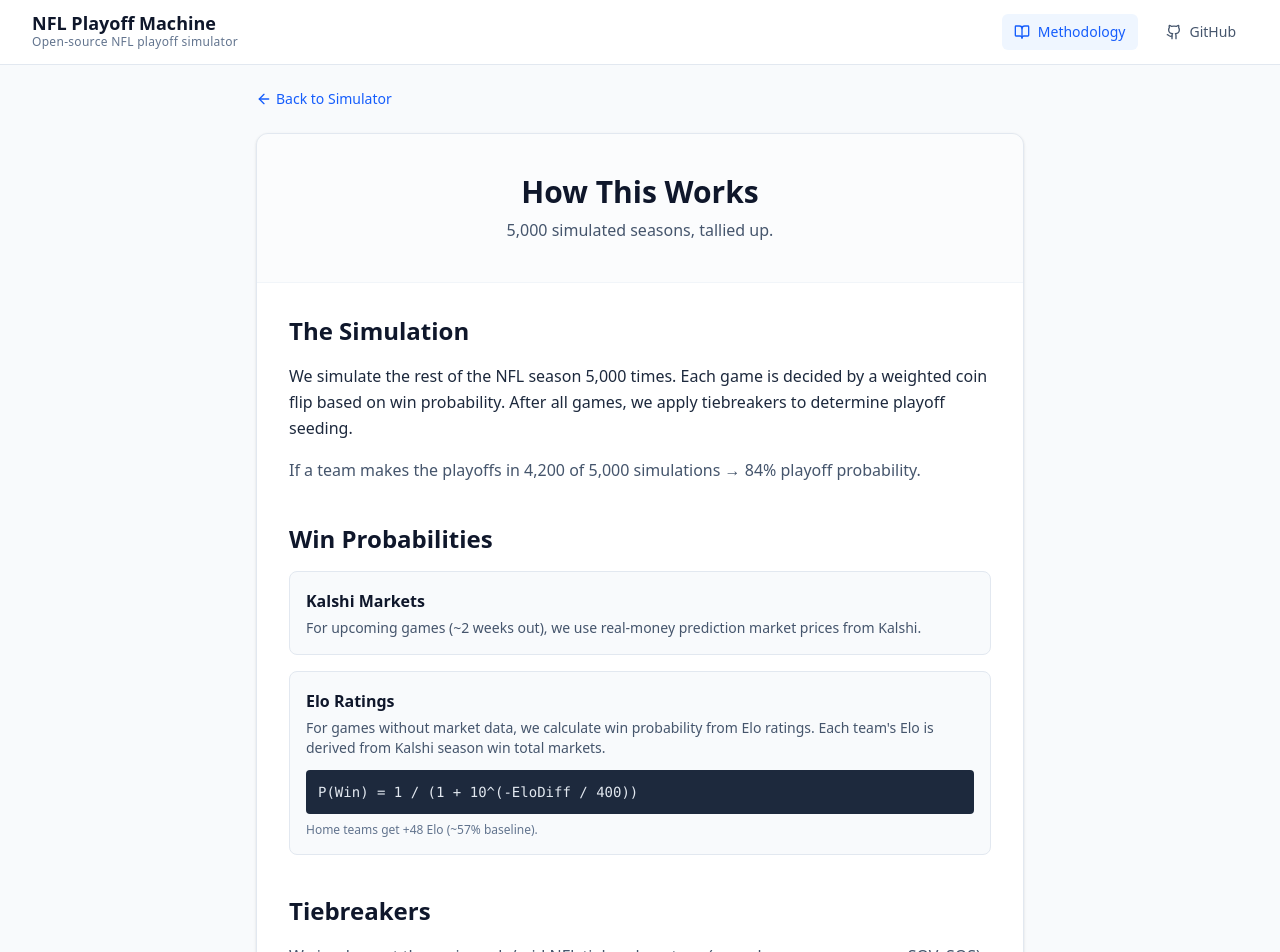
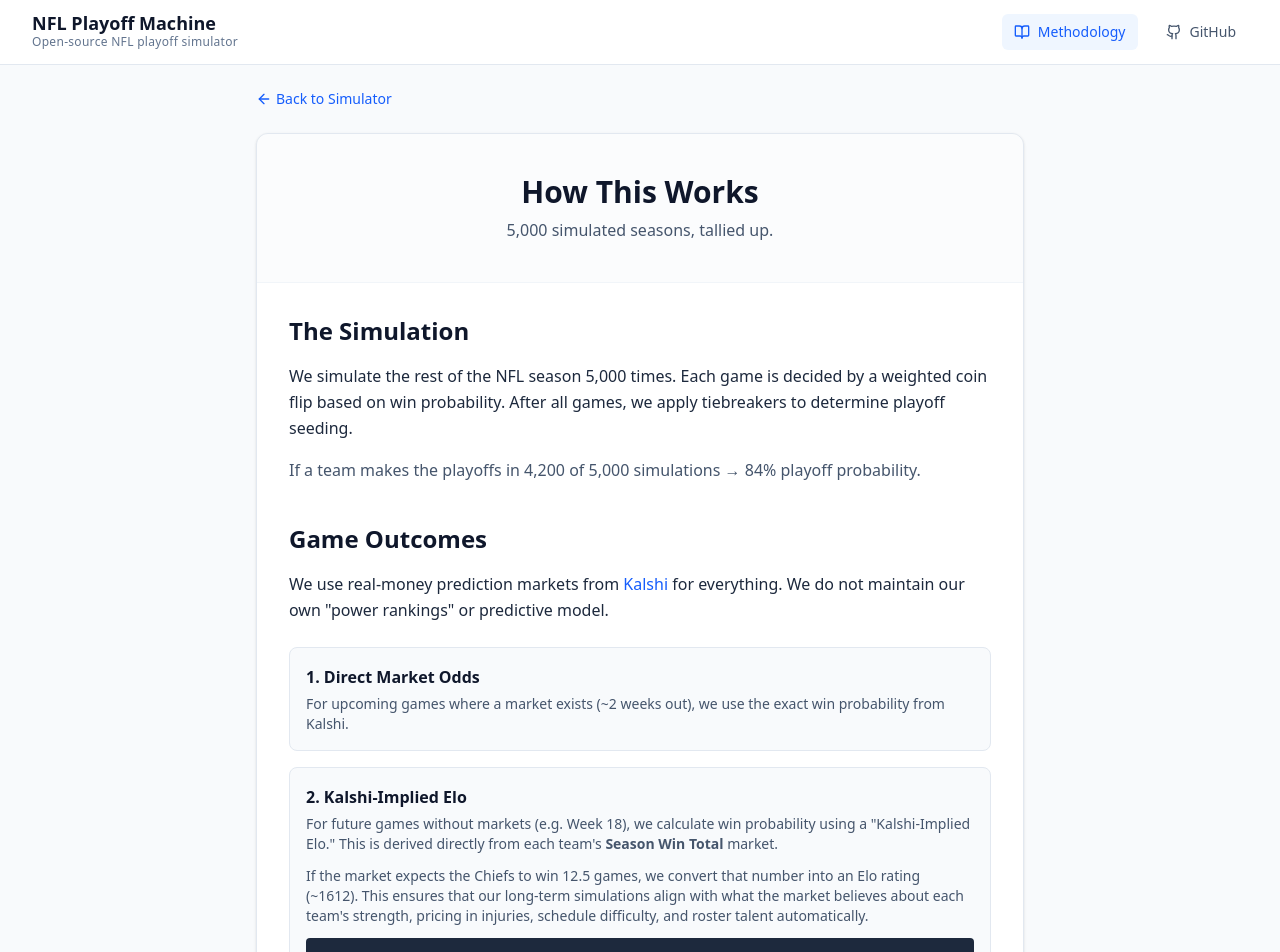
Before and after one commit to AayushGupta16/nfl-playoff-simulator, a React (Vite) app: page /methodology in a window 1280 px wide. Shown: the top 952 px of the page. Built offline with nearby package versions, Linux system fonts and the light colour scheme.

Commit message:
updated docs to be more clear

```diff
--- a/src/components/Methodology.tsx
+++ b/src/components/Methodology.tsx
@@ -31,27 +31,30 @@ export const Methodology: React.FC = () => {
           </section>
 
           <section>
-            <h2 className="text-2xl font-bold text-slate-900 mb-4">Win Probabilities</h2>
+            <h2 className="text-2xl font-bold text-slate-900 mb-4">Game Outcomes</h2>
+            <p className="mb-6">
+              We use real-money prediction markets from <a href="https://kalshi.com" target="_blank" rel="noreferrer" className="text-blue-600 hover:underline">Kalshi</a> for everything. We do not maintain our own "power rankings" or predictive model.
+            </p>
 
             <div className="space-y-4">
               <div className="bg-slate-50 p-4 rounded-lg border border-slate-200">
-                <h3 className="font-bold text-slate-900 mb-1">Kalshi Markets</h3>
+                <h3 className="font-bold text-slate-900 mb-1">1. Direct Market Odds</h3>
                 <p className="text-sm text-slate-600">
-                  For upcoming games (~2 weeks out), we use real-money prediction market prices from Kalshi.
+                  For upcoming games where a market exists (~2 weeks out), we use the exact win probability from Kalshi.
                 </p>
               </div>
 
               <div className="bg-slate-50 p-4 rounded-lg border border-slate-200">
-                <h3 className="font-bold text-slate-900 mb-1">Elo Ratings</h3>
+                <h3 className="font-bold text-slate-900 mb-1">2. Kalshi-Implied Elo</h3>
                 <p className="text-sm text-slate-600 mb-3">
-                  For games without market data, we calculate win probability from Elo ratings. Each team's Elo is derived from Kalshi season win total markets.
+                  For future games without markets (e.g. Week 18), we calculate win probability using a "Kalshi-Implied Elo." This is derived directly from each team's <strong>Season Win Total</strong> market.
+                </p>
+                <p className="text-sm text-slate-600 mb-3">
+                  If the market expects the Chiefs to win 12.5 games, we convert that number into an Elo rating (~1612). This ensures that our long-term simulations align with what the market believes about each team's strength, pricing in injuries, schedule difficulty, and roster talent automatically.
                 </p>
                 <code className="block bg-slate-800 text-slate-200 p-3 rounded text-sm font-mono">
-                  P(Win) = 1 / (1 + 10^(-EloDiff / 400))
+                  Elo = 1500 + (ExpectedWins - 8.5) * 28
                 </code>
-                <p className="text-xs text-slate-500 mt-2">
-                  Home teams get +48 Elo (~57% baseline).
-                </p>
               </div>
             </div>
           </section>
```
Also changed, not shown: 1 other file (tests, documents, lock files or other folders).
